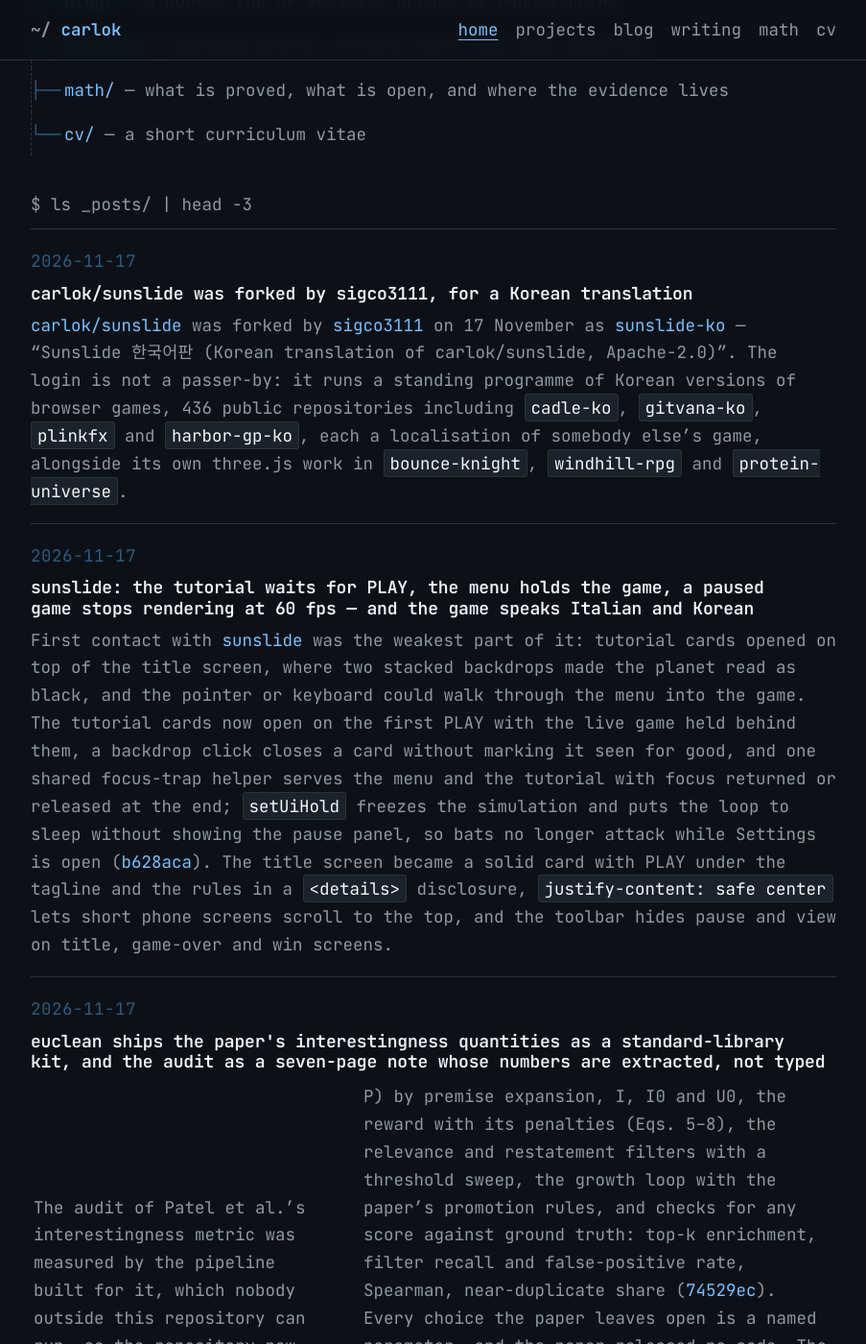
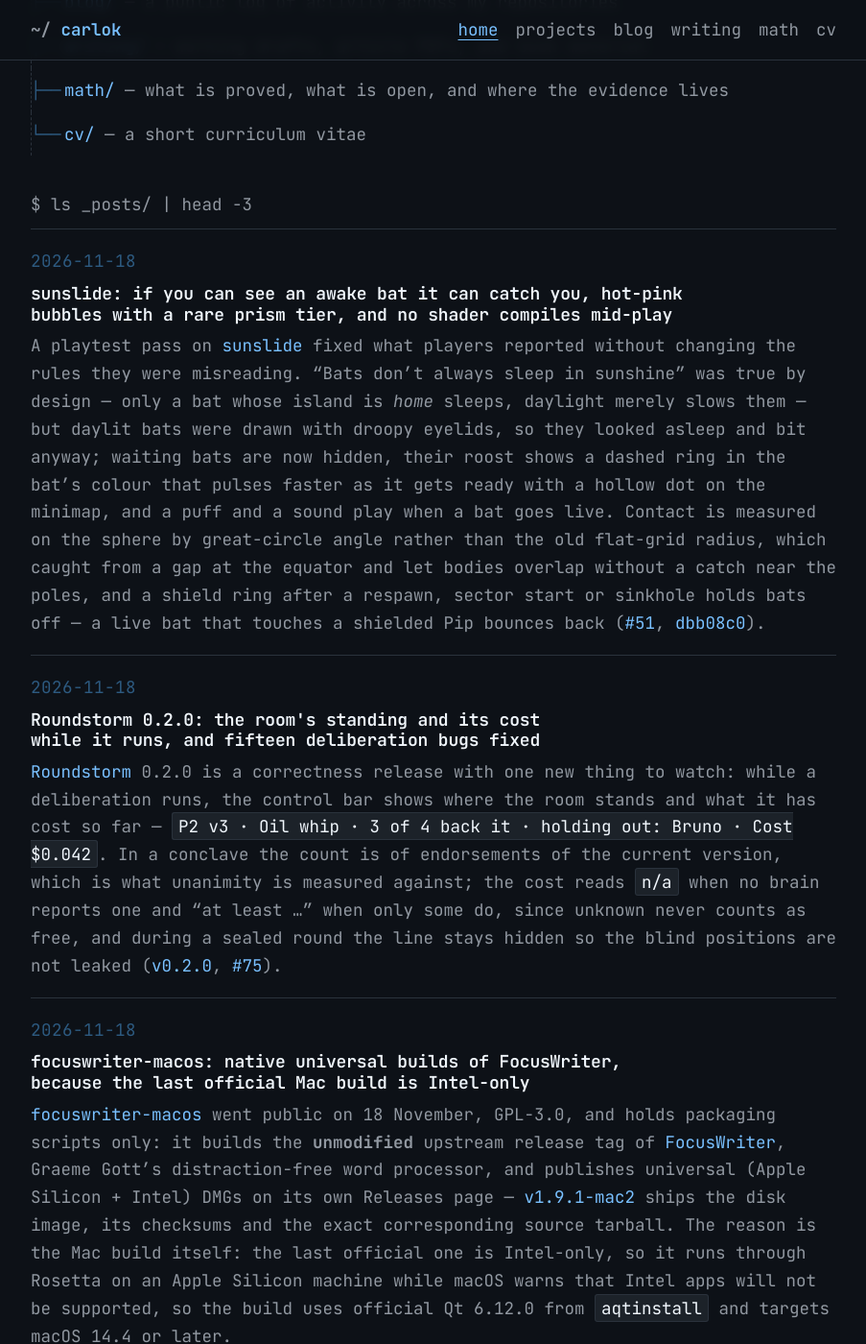
Before and after one commit to carlok/carlok.github.io, a Jekyll site: the page built from index.md, in a window 1280 px wide and 1400 px high, scrolled down 763 px. Shown: the whole window at 96% size, without its empty margins (188-1091 px from the left). Built offline with Jekyll 4.4.1, drawn with Linux system fonts in a browser that asks for light colours; some of the changed text lies outside the part shown.

Commit message:
posts: focuswriter-macos launch, alien-hunt 0.2.0 replay/pool, roundstorm 0.2.0 live standing, sunslide bats/bubbles/prism tier, diaz note v1.47, aurora mobile-first contribution; projects: focuswriter-macos

```diff
--- /dev/null
+++ b/_posts/2026-11-18-focuswriter-macos-native-apple-silicon-builds.md
@@ -0,0 +1,11 @@
+---
+title: "focuswriter-macos: native universal builds of FocusWriter, because the last official Mac build is Intel-only"
+date: 2026-11-18
+tags: [project, tool]
+---
+
+[focuswriter-macos](https://github.com/carlok/focuswriter-macos) went public on 18 November, GPL-3.0, and holds packaging scripts only: it builds the **unmodified** upstream release tag of [FocusWriter](https://gottcode.org/focuswriter/), Graeme Gott's distraction-free word processor, and publishes universal (Apple Silicon + Intel) DMGs on its own Releases page — [v1.9.1-mac2](https://github.com/carlok/focuswriter-macos/releases/tag/v1.9.1-mac2) ships the disk image, its checksums and the exact corresponding source tarball. The reason is the Mac build itself: the last official one is Intel-only, so it runs through Rosetta on an Apple Silicon machine while macOS warns that Intel apps will not be supported, so the build uses official Qt 6.12.0 from `aqtinstall` and targets macOS 14.4 or later.
+
+Two `macdeployqt` behaviours in Qt 6.12.0 had to be worked around in [`scripts/deploy.sh`](https://github.com/carlok/focuswriter-macos/blob/main/scripts/deploy.sh): it copies `imageformats/libqsvg` only when the executable already links QtSvg, and FocusWriter reads SVG backgrounds through `QImageReader` without linking it, so a plain deploy ships no SVG reader at all; and with Homebrew Qt it copies `iconengines` and `platforminputcontexts` from kegs whose frameworks sit outside its search path, which yields rpath errors and a bundle that only works on the build Mac. Placing `libqsvg.dylib` in the bundle first and passing it with `-executable=` makes the tool copy QtSvg and rewrite the plugin's install names like any other binary, and [`scripts/audit.sh`](https://github.com/carlok/focuswriter-macos/blob/main/scripts/audit.sh) fails the build if any Mach-O file in the bundle loads something from outside it or lacks an arm64 or x86_64 slice.
+
+The builds are ad-hoc signed and **not notarized** — that needs a paid Apple Developer account — so each release carries SHA-256 checksums and a GitHub build provenance attestation tying the DMG to the workflow run and commit that produced it, with the one-time Gatekeeper step documented. The repo was deliberately kept downstream rather than offered upstream: FocusWriter's `CONTRIBUTING.md` bans contributions generated by LLMs "in all parts of the project", and pull requests and issues are disabled on the GitHub repository, so a separate packaging repository needs nothing from the author — and a [weekly workflow](https://github.com/carlok/focuswriter-macos/blob/main/.github/workflows/watch-upstream.yml) opens an issue here when upstream tags a version newer than the pinned `UPSTREAM_TAG`.
--- /dev/null
+++ b/_posts/2026-11-18-roundstorm-0-2-0-live-standing.md
@@ -0,0 +1,11 @@
+---
+title: "Roundstorm 0.2.0: the room's standing and its cost while it runs, and fifteen deliberation bugs fixed"
+date: 2026-11-18
+tags: [tool, project]
+---
+
+[Roundstorm](https://github.com/carlok/roundstorm) 0.2.0 is a correctness release with one new thing to watch: while a deliberation runs, the control bar shows where the room stands and what it has cost so far — `P2 v3 · Oil whip · 3 of 4 back it · holding out: Bruno · Cost $0.042`. In a conclave the count is of endorsements of the current version, which is what unanimity is measured against; the cost reads `n/a` when no brain reports one and "at least …" when only some do, since unknown never counts as free, and during a sealed round the line stays hidden so the blind positions are not leaked ([v0.2.0](https://github.com/carlok/roundstorm/releases/tag/v0.2.0), [#75](https://github.com/carlok/roundstorm/pull/75)).
+
+The bug batch came from reading the scheduler, ledger, synthesis, DM path and adapters end to end, and each of the fifteen fixes has a regression test that was mutation-checked — with the fix reverted it fails, 20 mutations and 20 caught ([#73](https://github.com/carlok/roundstorm/pull/73), [2172526](https://github.com/carlok/roundstorm/commit/2172526)). The security one is a tier bypass: a one-to-one chat set to *Full local* gave a researcher capped at *Research* write and shell access with no working directory, and DMs now go through `lowerTier` and `resolveWorkspace` like any other turn. The rest is the deliberation itself: a second question in a room saw a slice of the first run whose size depended on the round number and now sees it in full under its own heading, steers in conclaves are shown, consumed and no longer carried into the room's next run, support is counted at the current version so a conclave that ran to its cap cannot be labelled unanimous, and an `oppose` with a bad label can no longer be merged into the position it contradicted as an endorsement.
+
+The tuning pass moved the seeds, examples and README to `claude-opus-5-5`, `claude-sonnet-5-5`, `claude-fable-5-1` and `claude-haiku-5-5` — each new id checked with a real one-word call, old ids still working so no data needs migrating — and fixed synthesis keeping the first 90,000 characters of a long discussion instead of its final round ([#74](https://github.com/carlok/roundstorm/pull/74), [8aa288c](https://github.com/carlok/roundstorm/commit/8aa288c)). `npm test` stands at 329 passing with 5 UI tests.
--- /dev/null
+++ b/_posts/2026-11-18-sunslide-bats-bubbles-prism-tier.md
@@ -0,0 +1,11 @@
+---
+title: "sunslide: if you can see an awake bat it can catch you, hot-pink bubbles with a rare prism tier, and no shader compiles mid-play"
+date: 2026-11-18
+tags: [games, project]
+---
+
+A playtest pass on [sunslide](https://github.com/carlok/sunslide) fixed what players reported without changing the rules they were misreading. "Bats don't always sleep in sunshine" was true by design — only a bat whose island is *home* sleeps, daylight merely slows them — but daylit bats were drawn with droopy eyelids, so they looked asleep and bit anyway; waiting bats are now hidden, their roost shows a dashed ring in the bat's colour that pulses faster as it gets ready with a hollow dot on the minimap, and a puff and a sound play when a bat goes live. Contact is measured on the sphere by great-circle angle rather than the old flat-grid radius, which caught from a gap at the equator and let bodies overlap without a catch near the poles, and a shield ring after a respawn, sector start or sinkhole holds bats off — a live bat that touches a shielded Pip bounces back ([#51](https://github.com/carlok/sunslide/pull/51), [dbb08c0](https://github.com/carlok/sunslide/commit/dbb08c0)).
+
+The yellow bubble seed sat ΔE 5–12 from the home walls, the slide glow and islands 6–8 — worse in colour-blind mode — so the seed is now hot pink `#ff1f8f` with a dark-inked shell rim by day and no yellow floor specks, and [`tests/unit/bubble-contrast.test.js`](https://github.com/carlok/sunslide/blob/main/tests/unit/bubble-contrast.test.js) holds it at ΔE ≥ 40 from every island colour in both palettes, the glow, home walls and lamps, and ≥ 25 from the berry. Cell value 3 became a **prism bubble**: rainbow-faceted, worth five plain bubbles plus combo and doubled at home, two of them in sector 1 up to six, on islands far from the start, with their own sound, toast and minimap dot — and scoring moved into `src/logic/scoring.js` so the tiers are one thing to test.
+
+The flashes and hitches had several one-frame causes. `ResizeObserver` resized after the frame was drawn, so a cleared canvas could be painted, and resizes now happen in the next animation frame; `pow` bases in the sky, cloud, aurora and pillar shaders got `max(0.0, …)` guards, because a single NaN pixel becomes a black square through bloom. Shader compilation left play entirely: every object is compiled at boot including the hidden ones, the bloom pipeline loads once instead of being re-created every frame until ready, its render-target variants are compiled before a swap that waits for a non-play moment, and tile materials are kept across sectors instead of being disposed and recompiled at each one — on SwiftShader, `renderer.info.programs` went from 73 → 69 → 71 → 71 → 71 → 72 churning through title, play, first bloom, sinkhole and next sector to **77 flat**, with the auto-quality fix judging quality against the display's cadence ([2fabd04](https://github.com/carlok/sunslide/commit/2fabd04), [7c3ad78](https://github.com/carlok/sunslide/commit/7c3ad78), [f01da80](https://github.com/carlok/sunslide/commit/f01da80)).
--- a/projects.md
+++ b/projects.md
@@ -100,4 +100,5 @@ permalink: /projects/
 
 ## Writing, philosophy, and structured notes
 
+- [focuswriter-macos](https://github.com/carlok/focuswriter-macos) — unofficial, universal (Apple Silicon + Intel) macOS DMGs of FocusWriter, built from unmodified upstream release tags by a packaging-only repository: ad-hoc signed, checksummed, with a build-provenance attestation and a weekly upstream-tag watch.
 - [WIP articles and book PDFs](/book/pdfs/) — generated PDFs for the current book and standalone articles.
```
Also changed, not shown: _posts/2026-11-18-alien-hunt-0-2-0-replay-and-pool.md (added, +11 -0 lines), _posts/2026-11-18-contributed-aurora-mobile-first-android-white-screen.md (added, +11 -0 lines), _posts/2026-11-18-diaz-modulus-lean-note-v1-47-dalag-12-1.md (added, +11 -0 lines).
